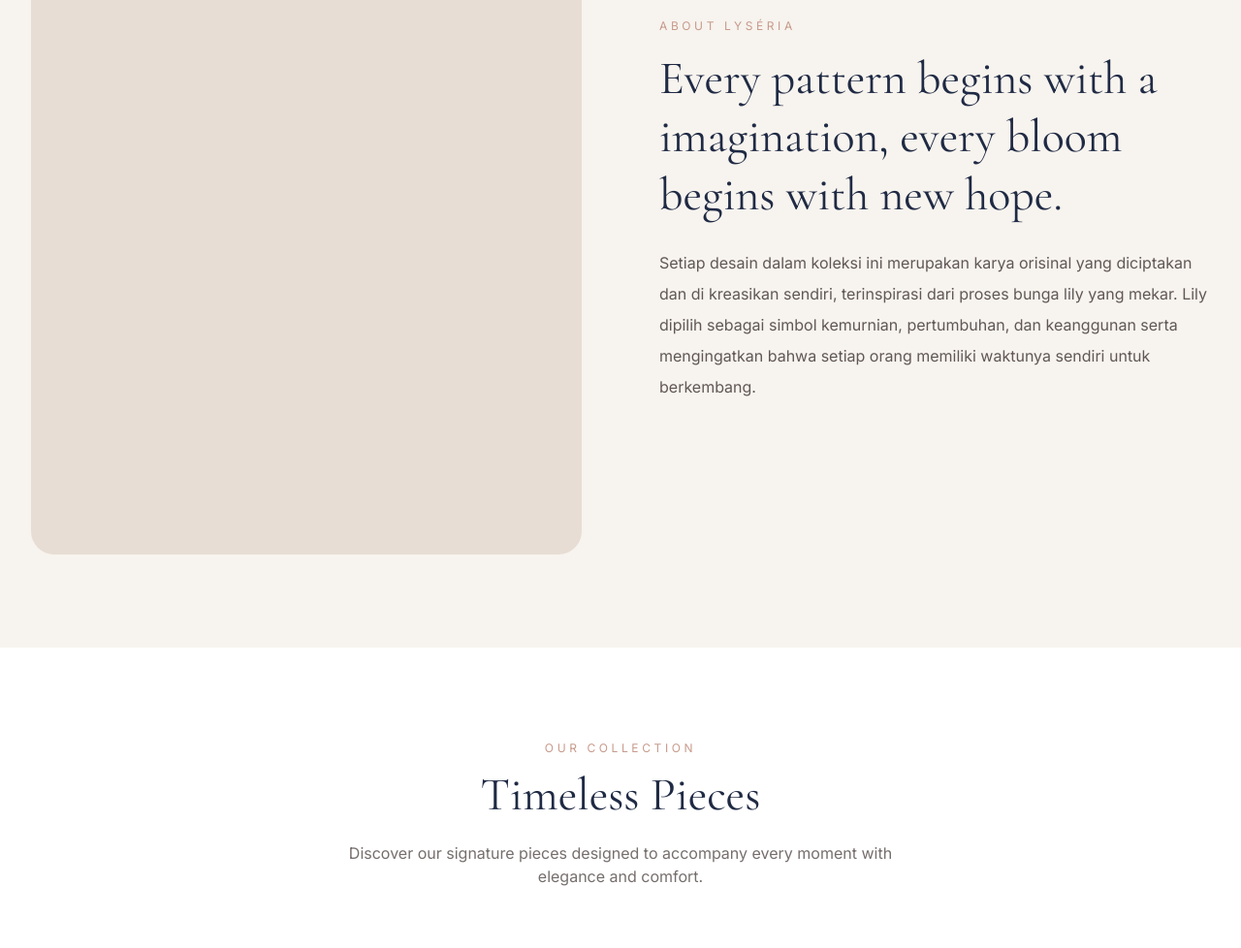
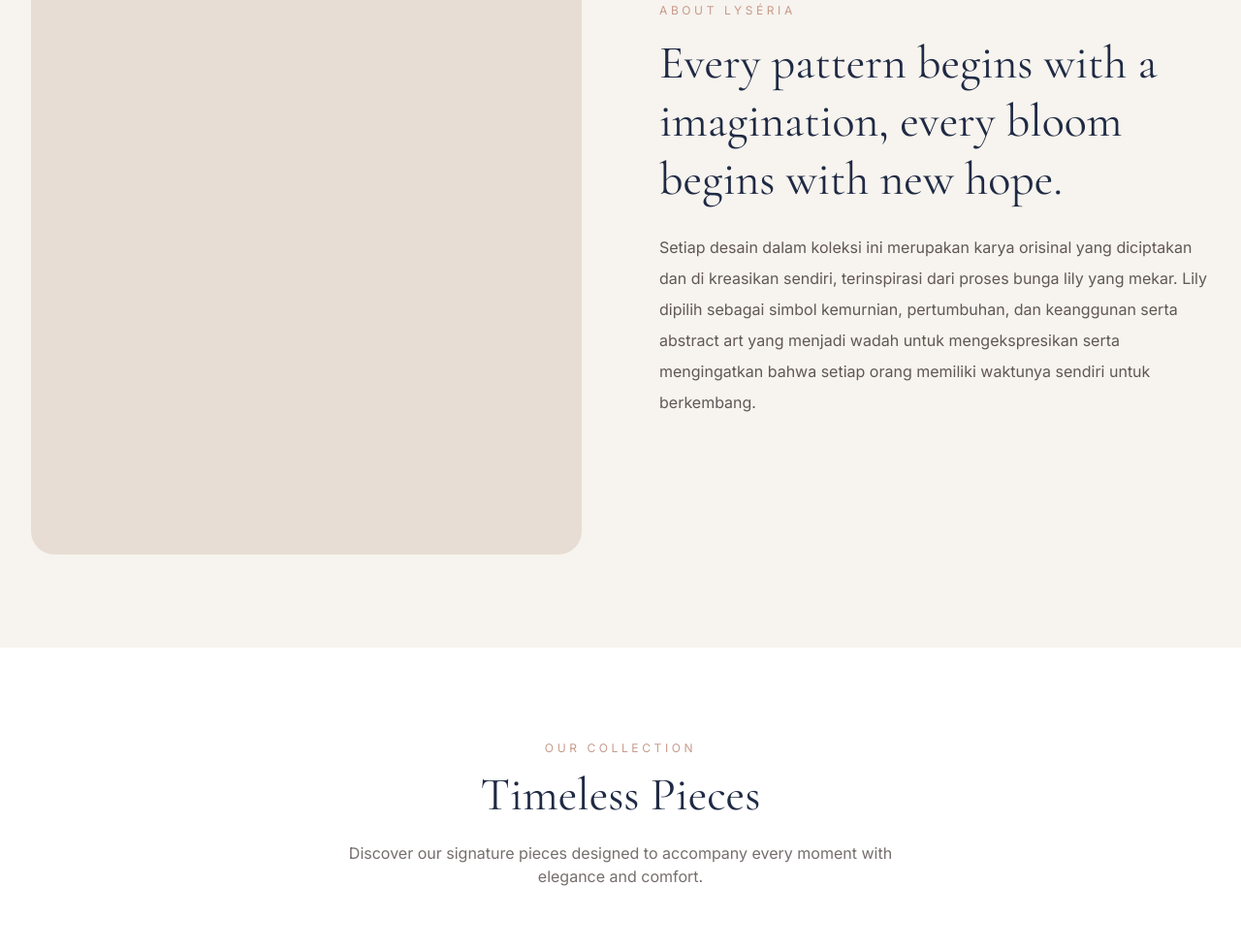
Before and after one commit to farrellarrafiidris/Lyseria, a website: page index.html in a window 1280 px wide. Shown: the part 1034-2012 px from the top of the page at 97% size. Drawn offline with nearby package versions, Linux system fonts and the light colour scheme; grey boxes are pictures that could not be loaded.

Commit message:
docs: update brand philosophy description in index.html to include abstract art reference

```diff
--- a/index.html
+++ b/index.html
@@ -134,7 +134,7 @@
             </h2>
 
             <p class="mt-6 leading-8 text-espresso/80">
-                Setiap desain dalam koleksi ini merupakan karya orisinal yang diciptakan dan di kreasikan sendiri, terinspirasi dari proses bunga lily yang mekar. Lily dipilih sebagai simbol kemurnian, pertumbuhan, dan keanggunan serta mengingatkan bahwa setiap orang memiliki waktunya sendiri untuk berkembang.
+                Setiap desain dalam koleksi ini merupakan karya orisinal yang diciptakan dan di kreasikan sendiri, terinspirasi dari proses bunga lily yang mekar. Lily dipilih sebagai simbol kemurnian, pertumbuhan, dan keanggunan serta abstract art yang menjadi wadah untuk mengekspresikan serta mengingatkan bahwa setiap orang memiliki waktunya sendiri untuk berkembang.
             </p>
         </div>
 
```
